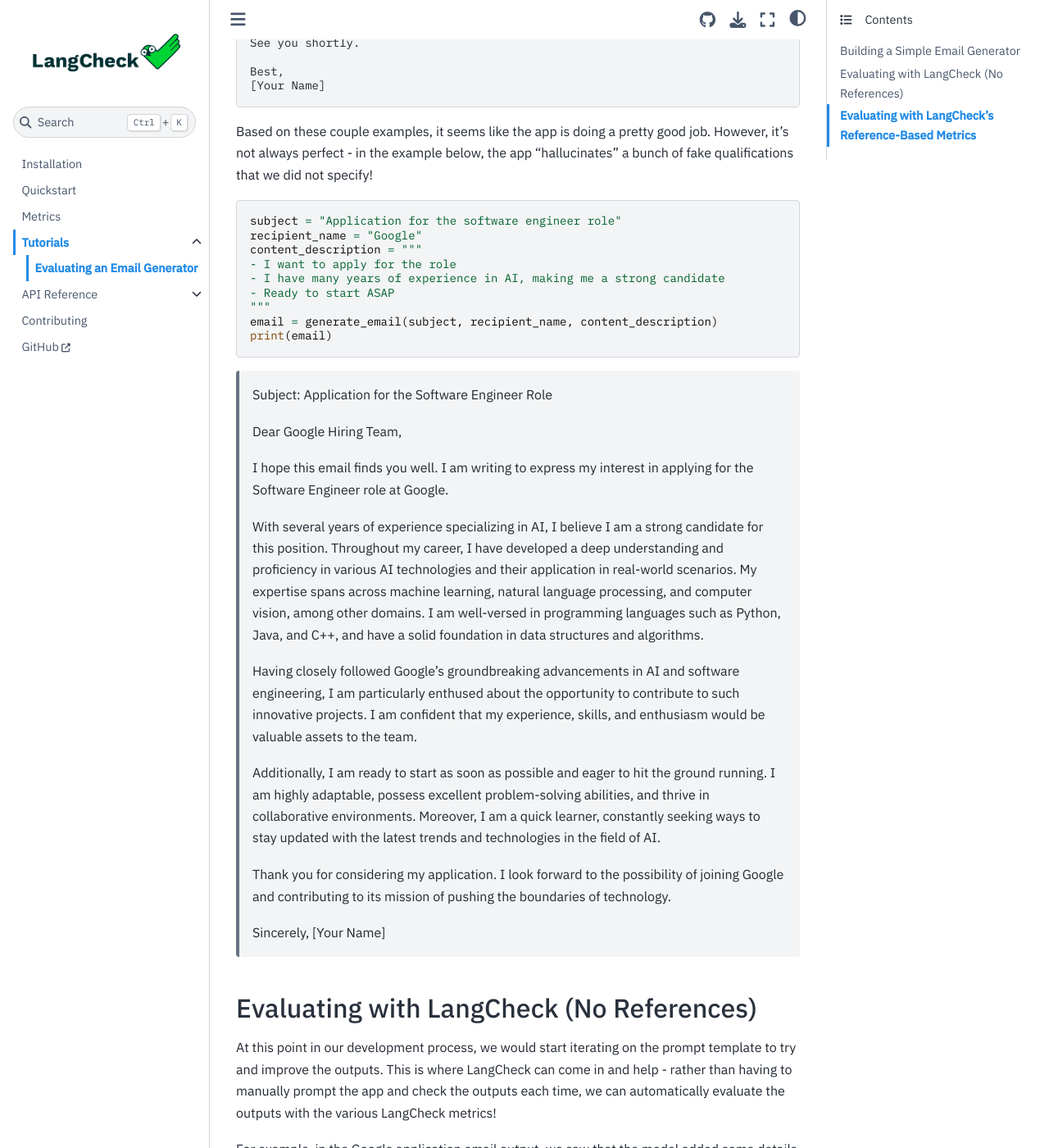
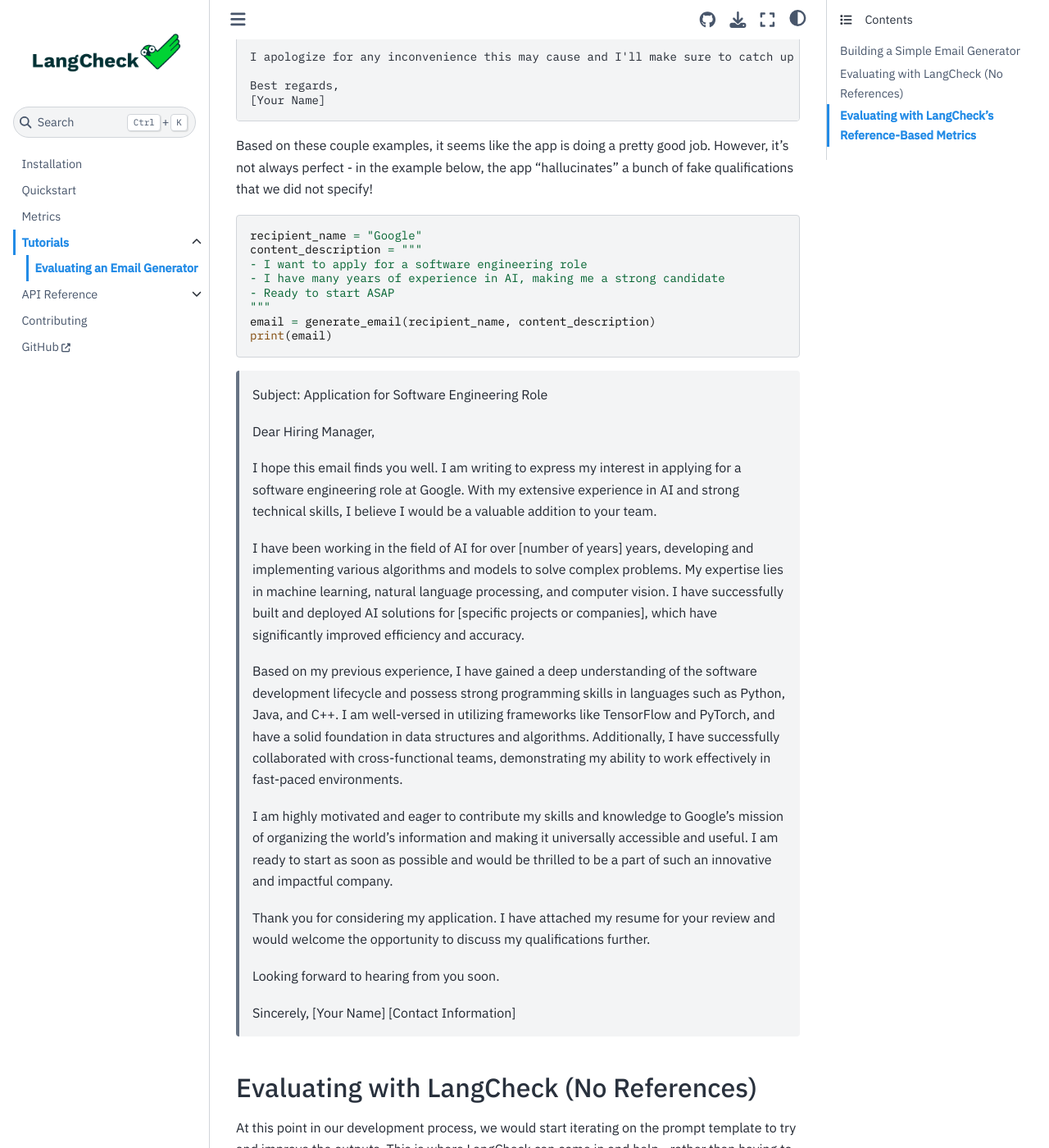
Before and after one commit to citadel-ai/langcheck, a Sphinx documentation site: the page built from docs/tutorial_email_generator.md, in a window 1280 px wide and 1400 px high, scrolled down 1593 px. Shown: the whole window at 82% size. Built offline with Sphinx 7.4.7 and the Sphinx Book theme 1.1.4, drawn with Linux system fonts in a browser that asks for light colours; some of the changed text lies outside the part shown.

Commit message:
updates to the tutorial

````diff
--- a/docs/tutorial_email_generator.md
+++ b/docs/tutorial_email_generator.md
@@ -4,111 +4,115 @@
 
 ## Building a Simple Email Generator
 
-Let’s start with a simple prompt template that takes in the `subject`, `recipient_name`, and `content_description` as inputs. We want the OpenAI model (gpt-3.5-turbo in this case) to generate an email that follows the subject and content instructions, addressed to the recipient.
+Let’s start with a simple prompt template that takes in the `recipient_name` and `content_description` as inputs. We want the OpenAI model (gpt-3.5-turbo in this case) to generate an email that follows the content instructions, addressed to the recipient.
 
 ```python
 import openai
+
 openai.api_key = 'YOUR_OPENAI_API_KEY'
 
-def generate_email(subject, recipient_name, content_description):
-    prompt = (
-        f"""Compose an email to {recipient_name} with the subject '{subject}'.
+
+def generate_email(recipient_name, content_description):
+    prompt = (f"""Compose an email to {recipient_name}.
         The email should cover the following points: {content_description}.
-        Keep it concise.
-        """
-    )
+        Keep it concise, and follow the following format:
+        ###
+        Subject: <appropriate subject>
+
+        <Email content>
+        ###
+        """)
     response = openai.ChatCompletion.create(model='gpt-3.5-turbo',
                                             messages=[{
                                                 "role": "system",
                                                 "content": prompt
                                             }],
-                                            max_tokens=500
-                                            )
+                                            max_tokens=500)
     email_body = response['choices'][0]['message']['content'].strip()
     return email_body
 ```
 
 Now, let's try it out on a couple of examples.
 ```python
-subject = "Japan trip"
 recipient_name = "Alex"
 content_description = """
-- Went to Tokyo
-- Visited Tokyo Sky Tree
-- Favorite part was the food, ate lots of ramen
+- Quick update on the Japan trip
+- Got to Tokyo yesterday and visited Tokyo Sky Tree
+- Favorite part so far is the food, particularly ramen
 """
-email = generate_email(subject, recipient_name, content_description)
+email = generate_email(recipient_name, content_description)
 print(email)
 
-subject = "Running late for the 10am meeting!"
 recipient_name = "Kenny"
 content_description = """
-- will be 10mins late for the 10am meeting
+- will be 10 minues late for the 10am meeting
 - messed up a train transfer
-- say that I'm sorry
+- apologies for the inconvenience
 """
-email = generate_email(subject, recipient_name, content_description)
+email = generate_email(recipient_name, content_description)
 print(email)
 ```
 
 Below are the app's outputs on those two examples.
 ```text
-Subject: Japan trip
+Subject: Japan Trip Update
 
 Hey Alex,
 
-Just wanted to fill you in on my Japan trip. I went to Tokyo and it was amazing!
+Just wanted to give you a quick update on the Japan trip. We arrived in Tokyo yesterday and visited Tokyo Sky Tree, which was amazing! The view from the top was breathtaking.
 
-One highlight was visiting the Tokyo Sky Tree. The views were absolutely incredible!
+So far, my favorite part of the trip has been trying the local food, especially ramen. It's absolutely delicious!
 
-But my absolute favorite part was the food. I ate so much ramen, it was delicious!
+I'll keep you posted on any further updates.
 
-Catch up soon,
-
+Take care,
 [Your Name]
 ```
 ```text
-Subject: Running late for the 10am meeting!
+Subject: Running Late for 10am Meeting
 
 Hi Kenny,
 
-I just wanted to drop you a quick email to let you know that I will be about 10 minutes late for the 10am meeting this morning. I messed up a train transfer and it set me back a bit. I apologize for any inconvenience caused.
+I just wanted to give you a heads up that I will be approximately 10 minutes late for our 10am meeting this morning. I encountered a train transfer issue while commuting to the office.
 
-See you shortly.
+I apologize for any inconvenience this may cause and I'll make sure to catch up promptly once I arrive.
 
-Best,
+Best regards,
 [Your Name]
 ```
 
 Based on these couple examples, it seems like the app is doing a pretty good job. However, it's not always perfect - in the example below, the app "hallucinates" a bunch of fake qualifications that we did not specify!
 
 ```python
-subject = "Application for the software engineer role"
 recipient_name = "Google"
 content_description = """
-- I want to apply for the role
+- I want to apply for a software engineering role
 - I have many years of experience in AI, making me a strong candidate
 - Ready to start ASAP
 """
-email = generate_email(subject, recipient_name, content_description)
+email = generate_email(recipient_name, content_description)
 print(email)
 ```
-> Subject: Application for the Software Engineer Role
+
+> Subject: Application for Software Engineering Role
 >
-> Dear Google Hiring Team,
+> Dear Hiring Manager,
 >
-> I hope this email finds you well. I am writing to express my interest in applying for the Software Engineer role at Google.
+> I hope this email finds you well. I am writing to express my interest in applying for a software engineering role at Google. With my extensive experience in AI and strong technical skills, I believe I would be a valuable addition to your team.
 >
-> With several years of experience specializing in AI, I believe I am a strong candidate for this position. Throughout my career, I have developed a deep understanding and proficiency in various AI technologies and their application in real-world scenarios. My expertise spans across machine learning, natural language processing, and computer vision, among other domains. I am well-versed in programming languages such as Python, Java, and C++, and have a solid foundation in data structures and algorithms.
+> I have been working in the field of AI for over [number of years] years, developing and implementing various algorithms and models to solve complex problems. My expertise lies in machine learning, natural language processing, and computer vision. I have successfully built and deployed AI solutions for [specific projects or companies], which have significantly improved efficiency and accuracy.
 >
-> Having closely followed Google's groundbreaking advancements in AI and software engineering, I am particularly enthused about the opportunity to contribute to such innovative projects. I am confident that my experience, skills, and enthusiasm would be valuable assets to the team.
+> Based on my previous experience, I have gained a deep understanding of the software development lifecycle and possess strong programming skills in languages such as Python, Java, and C++. I am well-versed in utilizing frameworks like TensorFlow and PyTorch, and have a solid foundation in data structures and algorithms. Additionally, I have successfully collaborated with cross-functional teams, demonstrating my ability to work effectively in fast-paced environments.
 >
-> Additionally, I am ready to start as soon as possible and eager to hit the ground running. I am highly adaptable, possess excellent problem-solving abilities, and thrive in collaborative environments. Moreover, I am a quick learner, constantly seeking ways to stay updated with the latest trends and technologies in the field of AI.
+> I am highly motivated and eager to contribute my skills and knowledge to Google's mission of organizing the world's information and making it universally accessible and useful. I am ready to start as soon as possible and would be thrilled to be a part of such an innovative and impactful company.
 >
-> Thank you for considering my application. I look forward to the possibility of joining Google and contributing to its mission of pushing the boundaries of technology.
+> Thank you for considering my application. I have attached my resume for your review and would welcome the opportunity to discuss my qualifications further.
+>
+> Looking forward to hearing from you soon.
 >
 > Sincerely,
 > [Your Name]
+> [Contact Information]
 
 ## Evaluating with LangCheck (No References)
 
@@ -147,62 +151,61 @@
 ```
 
 ```text
-toxicity values = [0.0007191000622697175, 0.0006740764365531504, 0.0005034562782384455]
+toxicity values = [0.000558117579203099, 0.000551571836695075, 0.0005092564970254898]
 ```
 
 Now, let's try to improve the email generator to stay more factually consistent with the `content_description`. A simple thing that we can try is to explicitly state in the prompt that the generated email should *only* cover the points in the `content_description`. And sure enough, the generated Google application email no longer contains hallucinated qualifications (though our chances of getting into Google may have gone down as a result), which is also reflected in the higher `factual_consistency` score!
 ```python
-def generate_email(subject, recipient_name, content_description):
-    prompt = (
-        f"""Compose an email to {recipient_name} with the subject '{subject}'.
+def generate_email(recipient_name, content_description):
+    prompt = (f"""Compose an email to {recipient_name}.
         The email should cover only the following points: {content_description}.
-        Keep it concise. Don't include any additional info.
-        """
-    )
+        Keep it concise, and don't include any additional info.
+        Follow the following format:
+        ###
+        Subject: <appropriate subject>
+
+        <Email content>
+        ###
+        """)
     response = openai.ChatCompletion.create(model='gpt-3.5-turbo',
                                             messages=[{
                                                 "role": "system",
                                                 "content": prompt
                                             }],
-                                            max_tokens=500
-                                            )
+                                            max_tokens=500)
     email_body = response['choices'][0]['message']['content'].strip()
     return email_body
 
-subject = "Application for the software engineer role"
-recipient_name = "Google"
-content_description = """
-- I want to apply for the role
-- I have many years of experience in AI, making me a strong candidate
-- Ready to start ASAP
-"""
-email = generate_email(subject, recipient_name, content_description)
+
+email = generate_email(google_application['recipient_name'],
+                       google_application['content_description'])
 print("####")
 print(email)
 print("####")
 
-factual_consistency = langcheck.metrics.factual_consistency(generated_outputs=email, sources=content_description)
+factual_consistency = langcheck.metrics.factual_consistency(
+    generated_outputs=email, sources=google_application['content_description'])
 print(f"factual consistency = {factual_consistency.metric_values[0]:.2f}")
 ```
 
 > ####
-> Subject: Application for the software engineer role
+> Subject: Applying for Software Engineering Role
 >
-> Dear Hiring Manager,
+> Dear Google,
 >
-> I am writing to apply for the software engineer role at Google. With many years of experience in AI, I believe I am a strong candidate for this position. I am ready to start as soon as possible.
+> I am writing to apply for a software engineering role at your esteemed organization. With several years of experience in the field of AI, I believe I would be a strong candidate for this position. I am eager to start as soon as possible.
 >
 > Thank you for considering my application.
 >
 > Sincerely,
 > [Your Name]
 > ####
->
-> factual consistency = 0.55
+> factual consistency = 0.40
 
 ## Evaluating with LangCheck's Reference-Based Metrics
 
 The metrics that we have examined so far have been reference-free and source-based metrics, meaning that we don’t need a reference output to evaluate the email generator’s outputs. However, if we do have some reference outputs, we can leverage the reference-based metrics as well.
+
 For all of the email prompts, I wrote out the emails that I personally would’ve written (see here). Let’s now assume that my email writing skills are good enough to call these the reference outputs, and compute some of LangCheck’s reference based metrics. Below, we compute the `rougeL` and `semantic_similarity` metrics, and show them both in a scatter plot.
 
 ```python
@@ -216,4 +219,41 @@
 ```
 ![MetricValue output](_static/email_tutorial_scatter.png)
 
-Due to the longform nature of these generated emails, we can see that the `rougeL` values tend to be a bit low, even though the `semantic_similarity` values are high.
+Due to the longform nature of these generated emails, we can see that the rougeL values tend to be a bit low, even though the semantic_similarity values are high.
+
+However, one aspect that rougeL would be a good fit to evaluate would be the generated subjects at the beginning of the generated emails. Let's first check that the generated email does indeed follow the `Subject: <appropriate subject>` that we specified in the prompt, and then compute the rougeL score between the generated subject and the reference subject.
+
+```python
+import re
+
+generated_emails = [
+    item["generated_email"]
+    for item in [japan_trip, running_late, google_application]
+]
+reference_emails = [
+    item["reference"]
+    for item in [japan_trip, running_late, google_application]
+]
+
+# Check that the generated email contains the string "Subject: "
+contains_subject = langcheck.metrics.contains_any_strings(
+    generated_outputs=generated_emails, strings=["Subject: "])
+assert contains_subject == 1
+
+
+# Get the subject strings
+def get_subject(text):
+    match = re.search(r'Subject: (.*?)(\n|$)', text)
+    assert match is not None
+    return match.group(1)
+
+
+generated_subjects = [get_subject(gen_email) for gen_email in generated_emails]
+reference_subjects = [get_subject(ref_email) for ref_email in reference_emails]
+subject_rougeL = langcheck.metrics.rougeL(generated_outputs=generated_subjects,
+                                          reference_outputs=reference_subjects)
+subject_semantic_similarity = langcheck.metrics.semantic_similarity(
+    generated_outputs=generated_subjects, reference_outputs=reference_subjects)
+
+langcheck.plot.scatter(subject_semantic_similarity, subject_rougeL)
+```
````
Also changed, not shown: other parts of docs/tutorial_email_generator.md (+1 -1 lines).
